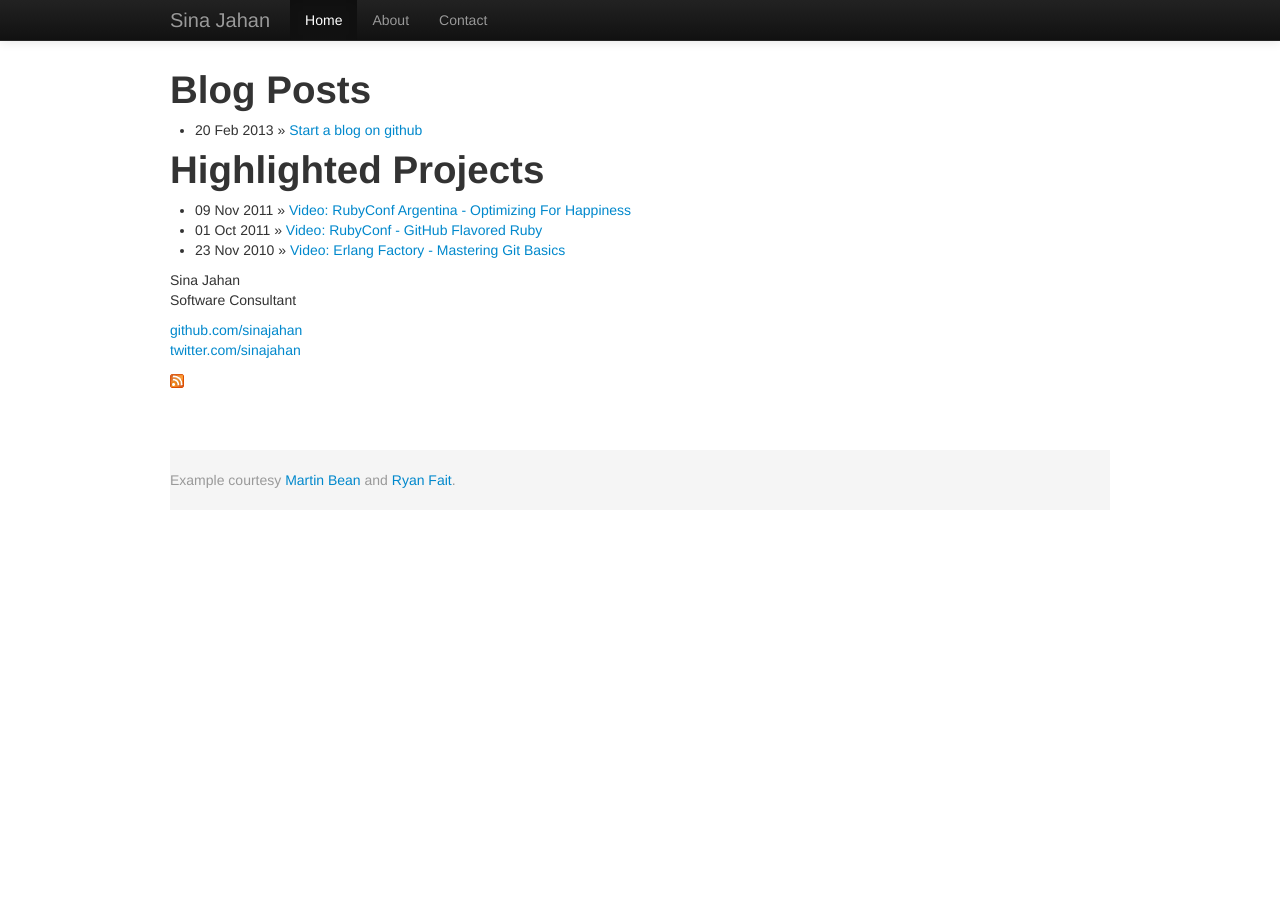
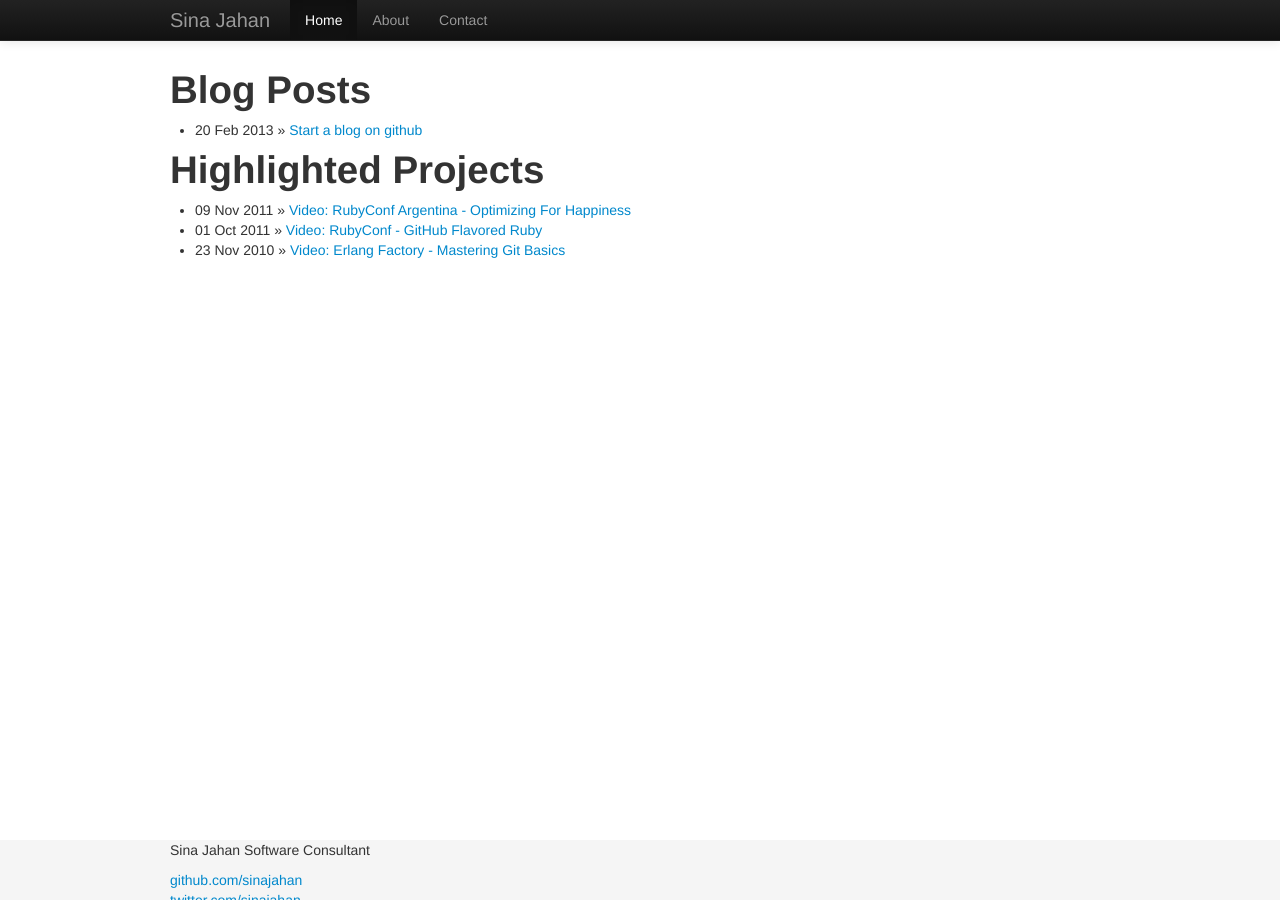
Before and after one commit to sinajahan/sinajahan.github.com, a Jekyll site: the page built from index.html, in a window 1280 px wide and 900 px high. Built offline with Jekyll 4.4.1, drawn with Linux system fonts in a browser that asks for light colours; Markdown is read by kramdown in place of the engine named in the settings.

Commit message:
add footer

```diff
--- a/_layouts/default.html
+++ b/_layouts/default.html
@@ -9,14 +9,9 @@
 
 <!-- bootstrap -->
 <link href="http://sinajahan.com/css/bootstrap.min.css" rel="stylesheet" media="screen">
+<link href="http://sinajahan.com/css/main.css" rel="stylesheet" media="screen">
 </head>
 <body>
-
-<!-- ClickTale Top part -->
-<script type="text/javascript">
-var WRInitTime=(new Date()).getTime();
-</script>
-<!-- ClickTale end of Top part -->
 
 
 <div class="navbar navbar-inverse navbar-fixed-top">
@@ -27,7 +22,7 @@
         <span class="icon-bar"></span>
         <span class="icon-bar"></span>
       </button>
-      <a class="brand" href="#">Sina Jahan</a>
+      <a class="brand" href="/">Sina Jahan</a>
       <div class="nav-collapse collapse">
         <ul class="nav">
           <li class="active"><a href="#">Home</a></li>
@@ -39,97 +34,22 @@
   </div>
 </div>
 
-<br>
-<br>
-<br>
-
-<style type="text/css">
-
-/* Sticky footer styles
--------------------------------------------------- */
-
-html,
-body {
-  height: 100%;
-  /* The html and body elements cannot have any padding or margin. */
-}
-
-/* Wrapper for page content to push down footer */
-#wrap {
-  min-height: 100%;
-  height: auto !important;
-  height: 100%;
-  /* Negative indent footer by it's height */
-  margin: 0 auto -60px;
-}
-
-/* Set the fixed height of the footer here */
-#push,
-#footer {
-  height: 60px;
-}
-#footer {
-  background-color: #f5f5f5;
-}
-
-/* Lastly, apply responsive CSS fixes as necessary */
-@media (max-width: 767px) {
-  #footer {
-    margin-left: -20px;
-    margin-right: -20px;
-    padding-left: 20px;
-    padding-right: 20px;
-  }
-}
-
-
-
-/* Custom page CSS
--------------------------------------------------- */
-/* Not required for template or sticky footer method. */
-
-#wrap > .container {
-  padding-top: 60px;
-}
-.container .credit {
-  margin: 20px 0;
-}
-
-code {
-  font-size: 80%;
-}
-
-</style>
-
-
-
+<div id="wrap">
   <div class="container">
     {{ content }}
+  </div>
 
-  <div class="footer">
-    <div class="contact">
-      <p>
-      Sina Jahan<br />
-      Software Consultant
-      </p>
+  <div id="push"></div>
 </div>
-    <div class="contact">
-      <p>
+
+<div id="footer">
+  <div class="container">
+    <p>Sina Jahan Software Consultant</p>
     <a href="http://github.com/sinajahan/">github.com/sinajahan</a><br />
     <a href="http://twitter.com/sinajahan/">twitter.com/sinajahan</a><br />
-      </p>
-    </div>
-    <div class="rss">
     <a href="http://feeds.feedburner.com/sina-jahan">
       <img src="/img/rss.png" alt="Subscribe to RSS Feed" />
     </a>
-    </div>
-  </div>
-  <div id="push"></div>
-  <div id="footer">
-    <div class="container">
-      <p class="muted credit">Example courtesy <a href="http://martinbean.co.uk">Martin Bean</a> and <a href="http://ryanfait.com/sticky-footer/">Ryan Fait</a>.</p>
-    </div>
   </div>
 </div>
 
--- /dev/null
+++ b/css/main.css
@@ -0,0 +1,53 @@
+/* Sticky footer styles
+-------------------------------------------------- */
+
+html,
+body {
+  height: 100%;
+  /* The html and body elements cannot have any padding or margin. */
+}
+
+/* Wrapper for page content to push down footer */
+#wrap {
+  min-height: 100%;
+  height: auto !important;
+  height: 100%;
+  /* Negative indent footer by it's height */
+  margin: 0 auto -60px;
+}
+
+/* Set the fixed height of the footer here */
+#push,
+#footer {
+  height: 60px;
+}
+#footer {
+  background-color: #f5f5f5;
+}
+
+/* Lastly, apply responsive CSS fixes as necessary */
+@media (max-width: 767px) {
+  #footer {
+    margin-left: -20px;
+    margin-right: -20px;
+    padding-left: 20px;
+    padding-right: 20px;
+  }
+}
+
+
+
+/* Custom page CSS
+-------------------------------------------------- */
+/* Not required for template or sticky footer method. */
+
+#wrap > .container {
+  padding-top: 60px;
+}
+.container .credit {
+  margin: 20px 0;
+}
+
+code {
+  font-size: 80%;
+}
```
Lines whose indentation alone changed are shown as unchanged.
